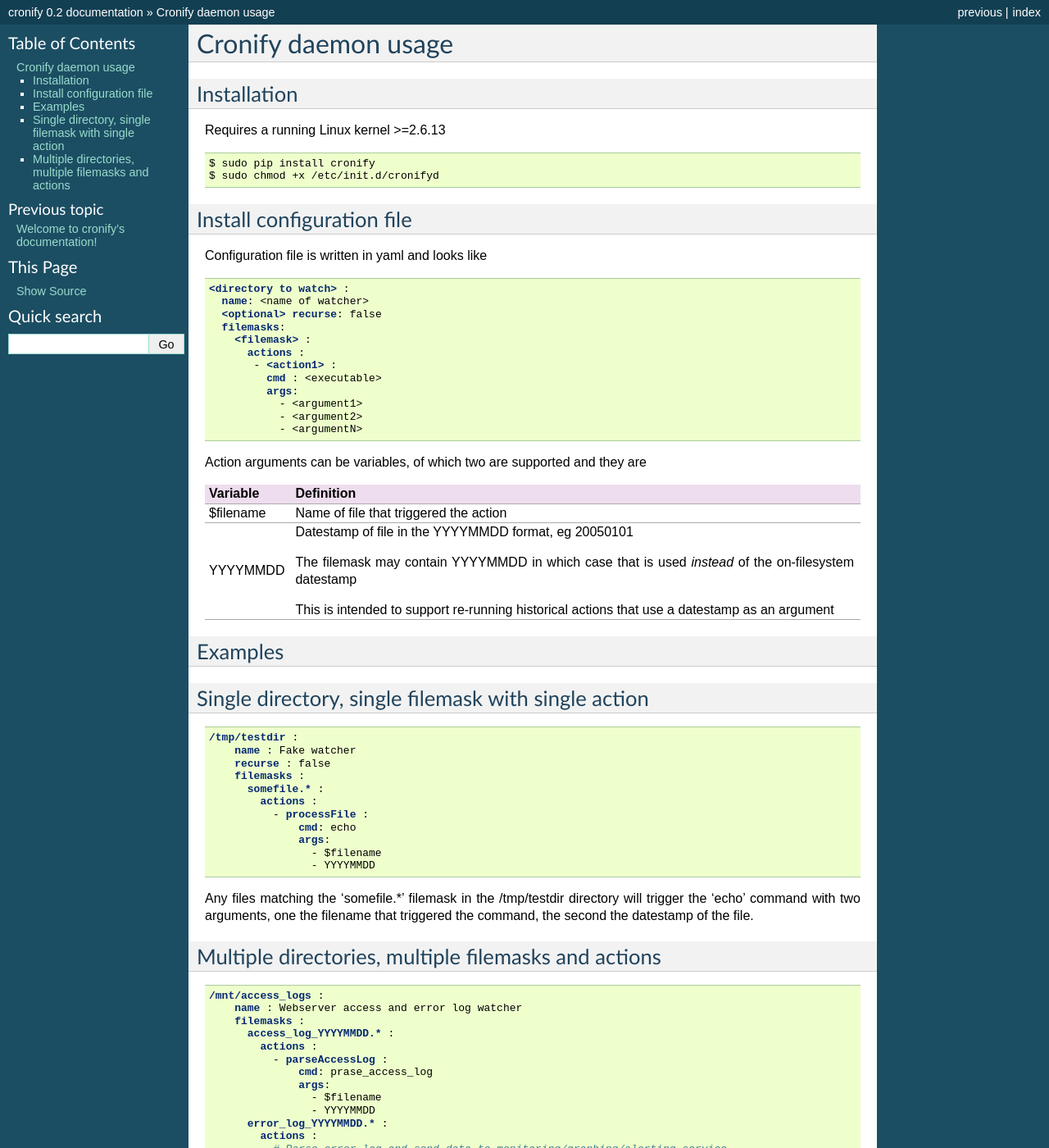
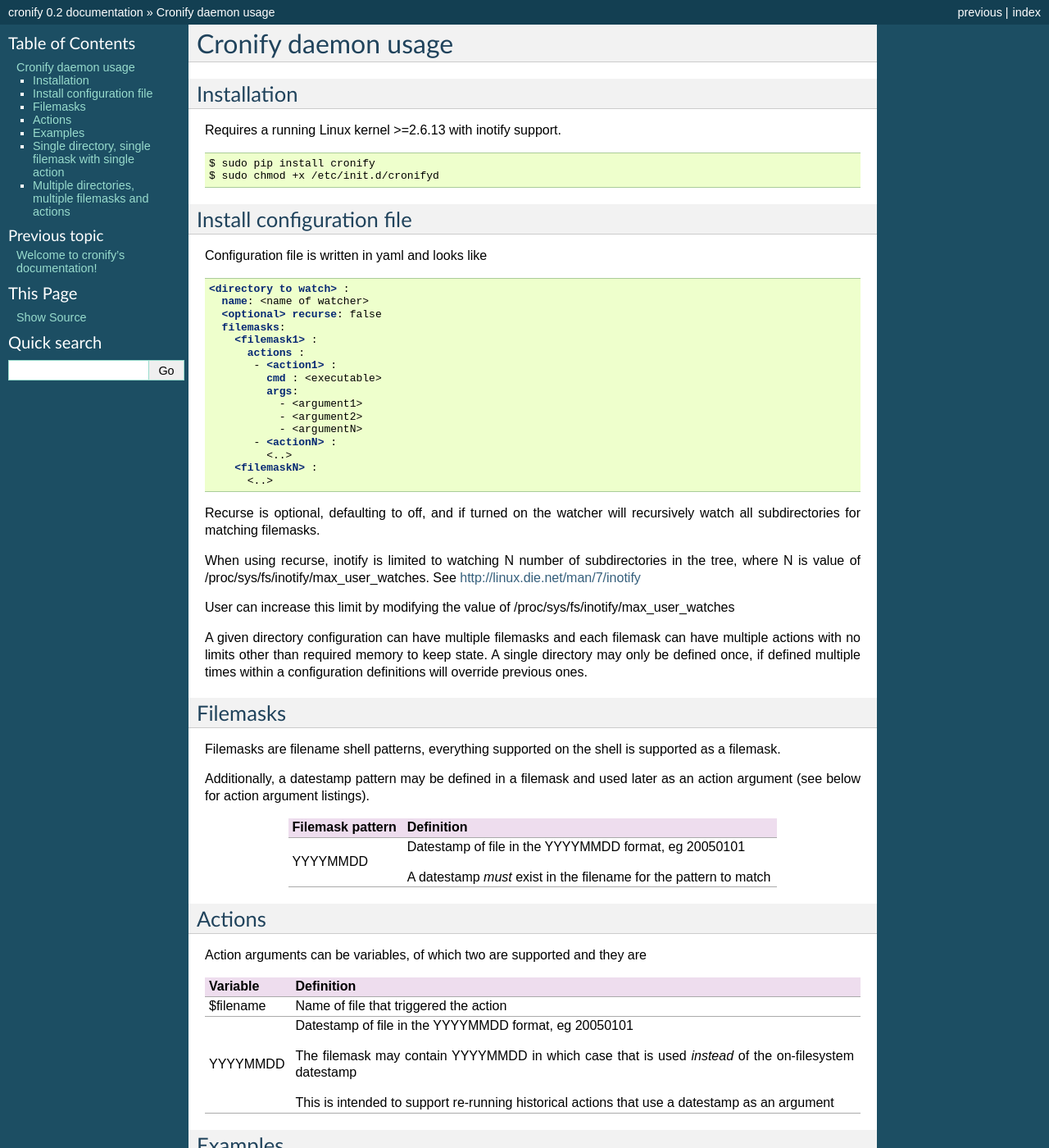
Before and after one commit to pkittenis/cronify, a Sphinx documentation site: the page built from doc/usage.rst, in a window 1280 px wide and 1400 px high. Shown: the whole window at 82% size. Built offline with Sphinx 7.4.7, drawn with Linux system fonts in a browser that asks for light colours; some of the changed text lies outside the part shown.

Commit message:
Updated usage documentation

```diff
--- a/doc/usage.rst
+++ b/doc/usage.rst
@@ -6,7 +6,7 @@
 Installation
 -------------
 
-Requires a running Linux kernel >=2.6.13
+Requires a running Linux kernel >=2.6.13 with inotify support.
 
 ::
 
@@ -25,7 +25,7 @@
 	  name: <name of watcher>
 	  <optional> recurse: false
 	  filemasks:
-	    <filemask> :
+	    <filemask1> :
 	      actions :
 	       - <action1> :
 	         cmd : <executable>
@@ -33,6 +33,36 @@
 		   - <argument1>
 		   - <argument2>
 		   - <argumentN>
+	       - <actionN> :
+	         <..>
+	    <filemaskN> :
+	      <..>
+
+Recurse is optional, defaulting to off, and if turned on the watcher will recursively watch all subdirectories for matching filemasks.
+
+When using recurse, inotify is limited to watching N number of subdirectories in the tree, where N is value of /proc/sys/fs/inotify/max_user_watches. See http://linux.die.net/man/7/inotify
+
+User can increase this limit by modifying the value of /proc/sys/fs/inotify/max_user_watches
+
+A given directory configuration can have multiple filemasks and each filemask can have multiple actions with no limits other than required memory to keep state. A single directory may only be defined once, if defined multiple times within a configuration definitions will override previous ones.
+
+Filemasks
+---------
+
+Filemasks are filename shell patterns, everything supported on the shell is supported as a filemask.
+
+Additionally, a datestamp pattern may be defined in a filemask and used later as an action argument (see below for action argument listings).
+
++-------------------+-------------------------------------------------------------------+
+| Filemask pattern  | Definition 						        |
++===================+===================================================================+
+| YYYYMMDD          | Datestamp of file in the YYYYMMDD format, eg 20050101 	        |
++                   +								        +
+|                   | A datestamp *must* exist in the filename for the pattern to match |
++-------------------+-------------------------------------------------------------------+
+
+Actions
+-------
 
 Action arguments can be variables, of which two are supported and they are
 
@@ -92,8 +122,8 @@
 	        actions :
 		  # Parse error log and send data to monitoring/graphing/alerting service
 		  - parseErrorLog :
-		    cmd: parse_error_log
-		    args:
+		      cmd: parse_error_log
+		      args:
 	                - $filename
 			- YYYYMMDD
 
@@ -104,12 +134,18 @@
 	        actions:
 		  # Re-encode to desired format
 		  - reEncode :
-		    cmd: reencode_mp4
-		    args :
-		      - $filename
+		      cmd: reencode_mp4.sh
+		      args :
+		        - $filename
 		  # Move to final location after re-encoding
 		  - move:
-		    cmd: mv
-		    args:
-		      - $filename
-		      - /mnt/media/completed_videos
+		      cmd: mv
+		      args:
+		        - $filename
+		        - /mnt/media/completed_videos
+
+In the case of multiple actions, as in *`/mnt/video_downloads`* above, each action will be run sequentially one after the other in the order they are listed in the configuration. In the above example, the *`reEncode`* would be run first, then the *`move`* action.
+
+All actions *must* be valid executables. Shell commands, shell expansions, sequential execution of commands separated by ';' (a shell feature), anything that requires a shell, none of these will work. This is done purposefuly as it is a security risk [#first]_.
+
+.. [#first] https://en.wikipedia.org/wiki/Code_injection#Shell_injection
```
